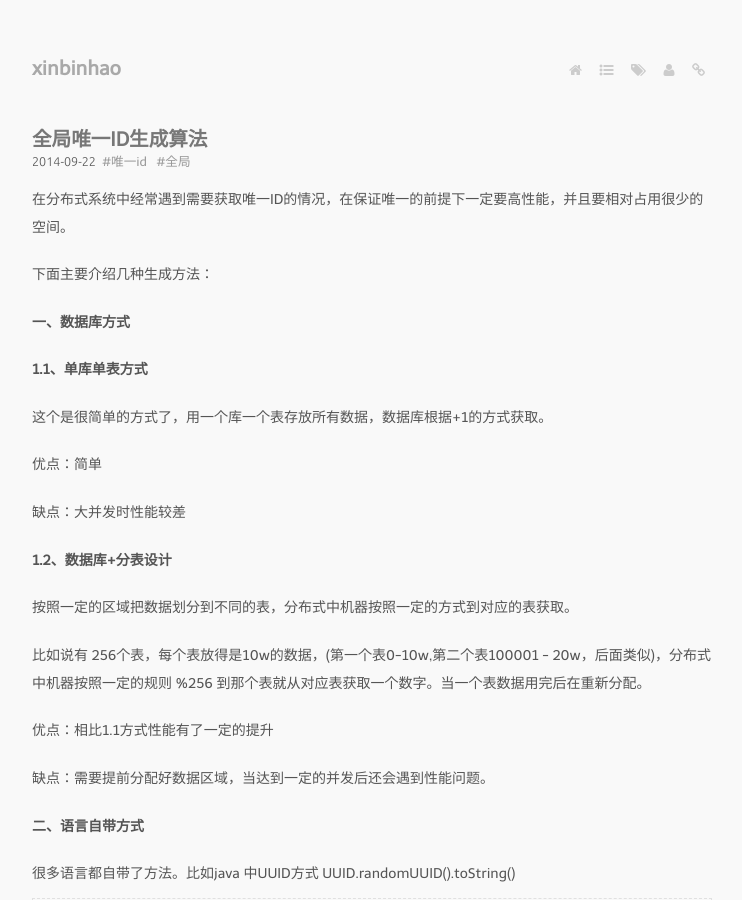
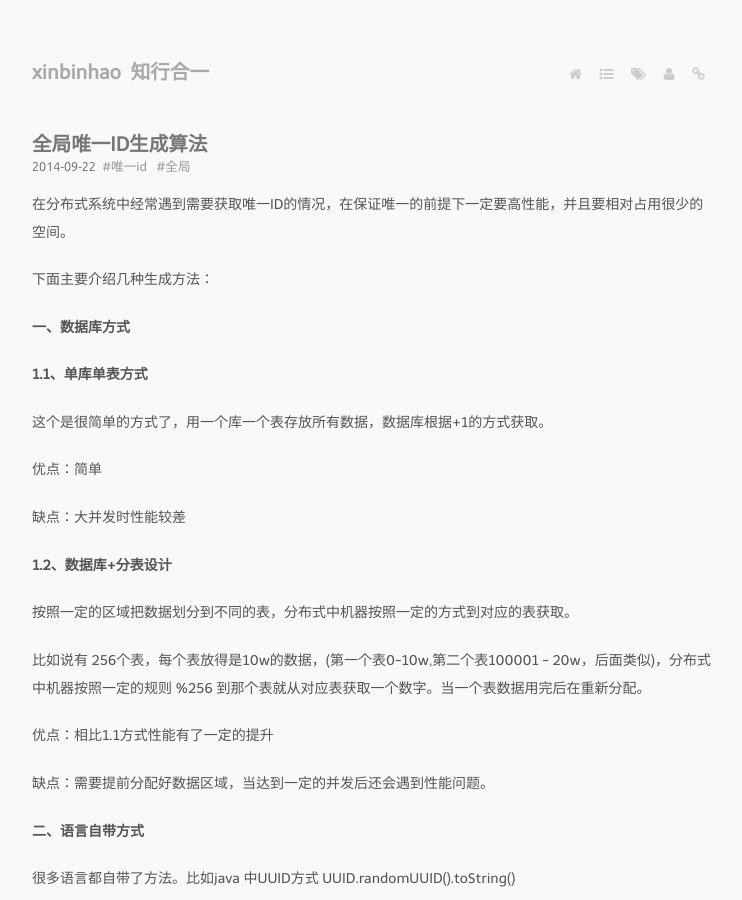
Before and after one commit to xinbinhao/xinbinhao.github.com, a Jekyll site: the page built from index.md, in a window 1280 px wide and 900 px high. Shown: the whole window, without its empty margins (268-1010 px from the left). Built offline with Jekyll 4.4.1, drawn with Linux system fonts in a browser that asks for light colours; a script that is not in the unit is left out.

Commit message:
update index

```diff
--- a/_includes/themes/bootstrap-3/default-my.html
+++ b/_includes/themes/bootstrap-3/default-my.html
@@ -24,7 +24,7 @@
       <div id="main" role="main">
         <header>
           <div id="header">
-            <h1><a title="{{ site.author.name }}" class="" href="/">{{ site.author.name }}</a></h1>
+            <h1><a title="{{ site.author.name }}" class="" href="/">{{ site.author.name }}&nbsp; 知行合一</a></h1>
           </div>
           <nav>
             {% for nav in site.navigations %}
```
